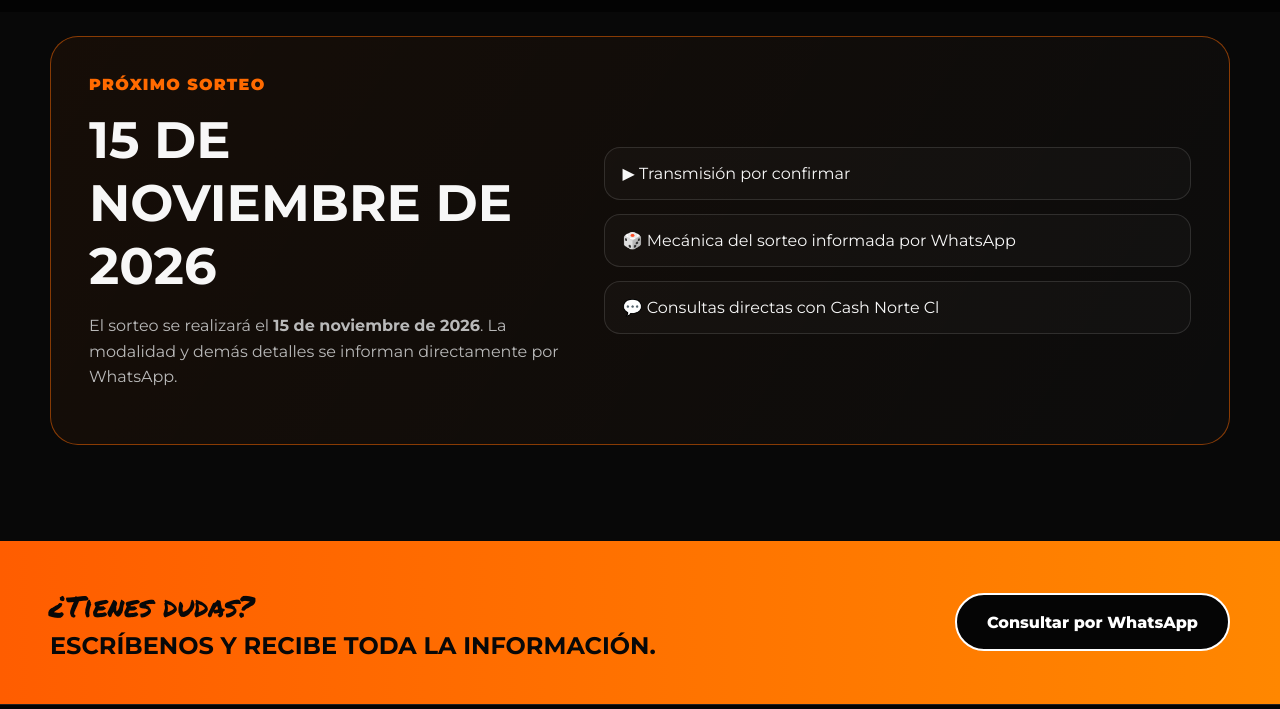
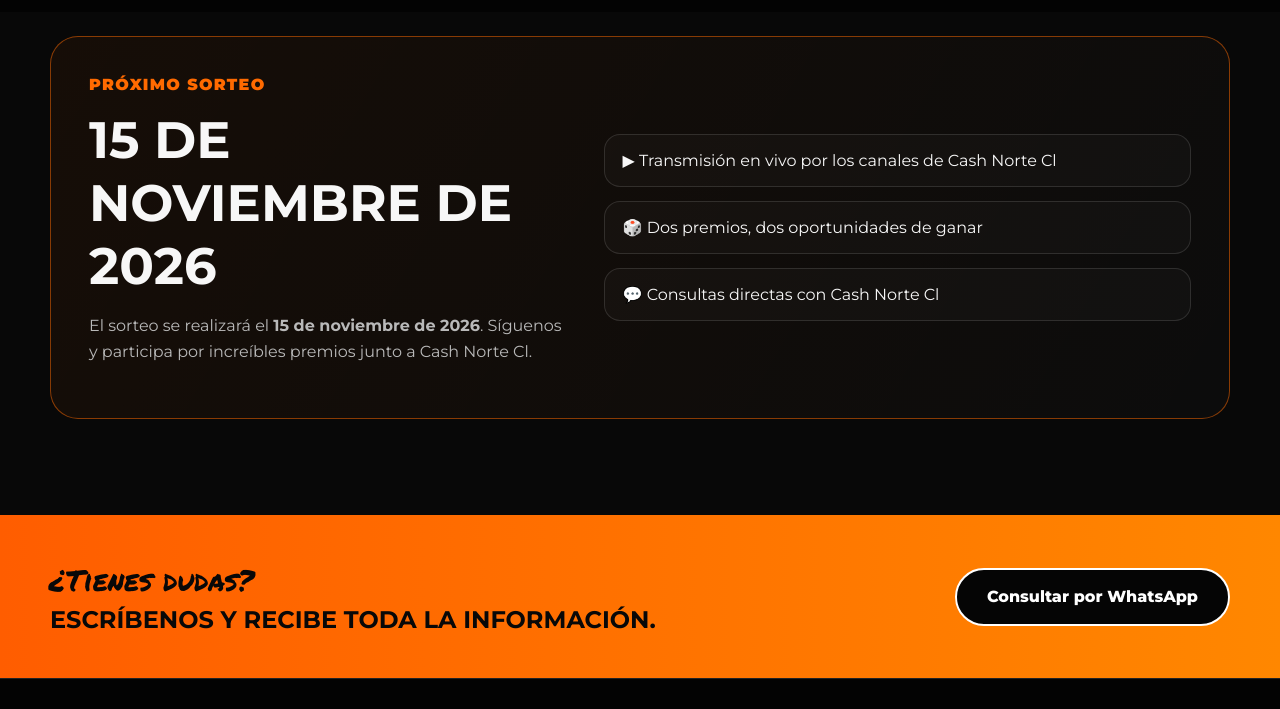
Before and after one commit to franciscoau/sorteocashnorte, a plain HTML site: page index.html in a window 1280 px wide. Shown: the part 2440-3149 px from the top of the page. Drawn offline with Linux system fonts and the light colour scheme.

Commit message:
Update index.html

```diff
--- a/index.html
+++ b/index.html
@@ -146,11 +146,11 @@
         <div>
           <span class="eyebrow">PRÓXIMO SORTEO</span>
           <h2 id="raffle-date">15 de noviembre de 2026</h2>
-          <p>El sorteo se realizará el <strong>15 de noviembre de 2026</strong>. La modalidad y demás detalles se informan directamente por WhatsApp.</p>
+          <p>El sorteo se realizará el <strong>15 de noviembre de 2026</strong>. Síguenos y participa por increíbles premios junto a Cash Norte Cl.</p>
         </div>
         <div class="raffle-points">
-          <span>▶ Transmisión por confirmar</span>
-          <span>🎲 Mecánica del sorteo informada por WhatsApp</span>
+          <span>▶ Transmisión en vivo por los canales de Cash Norte Cl</span>
+          <span>🎲 Dos premios, dos oportunidades de ganar</span>
           <span>💬 Consultas directas con Cash Norte Cl</span>
         </div>
       </div>
```
